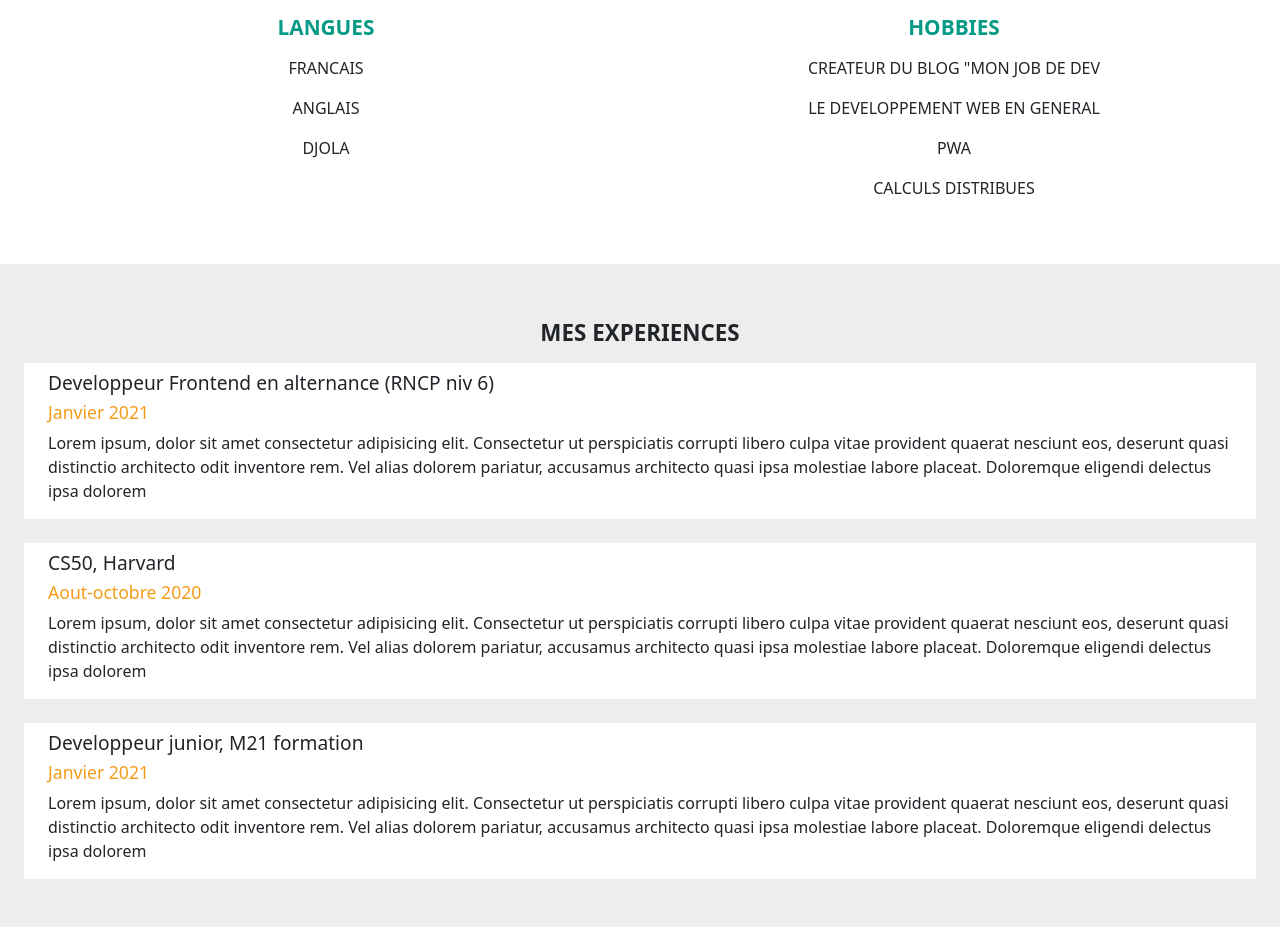
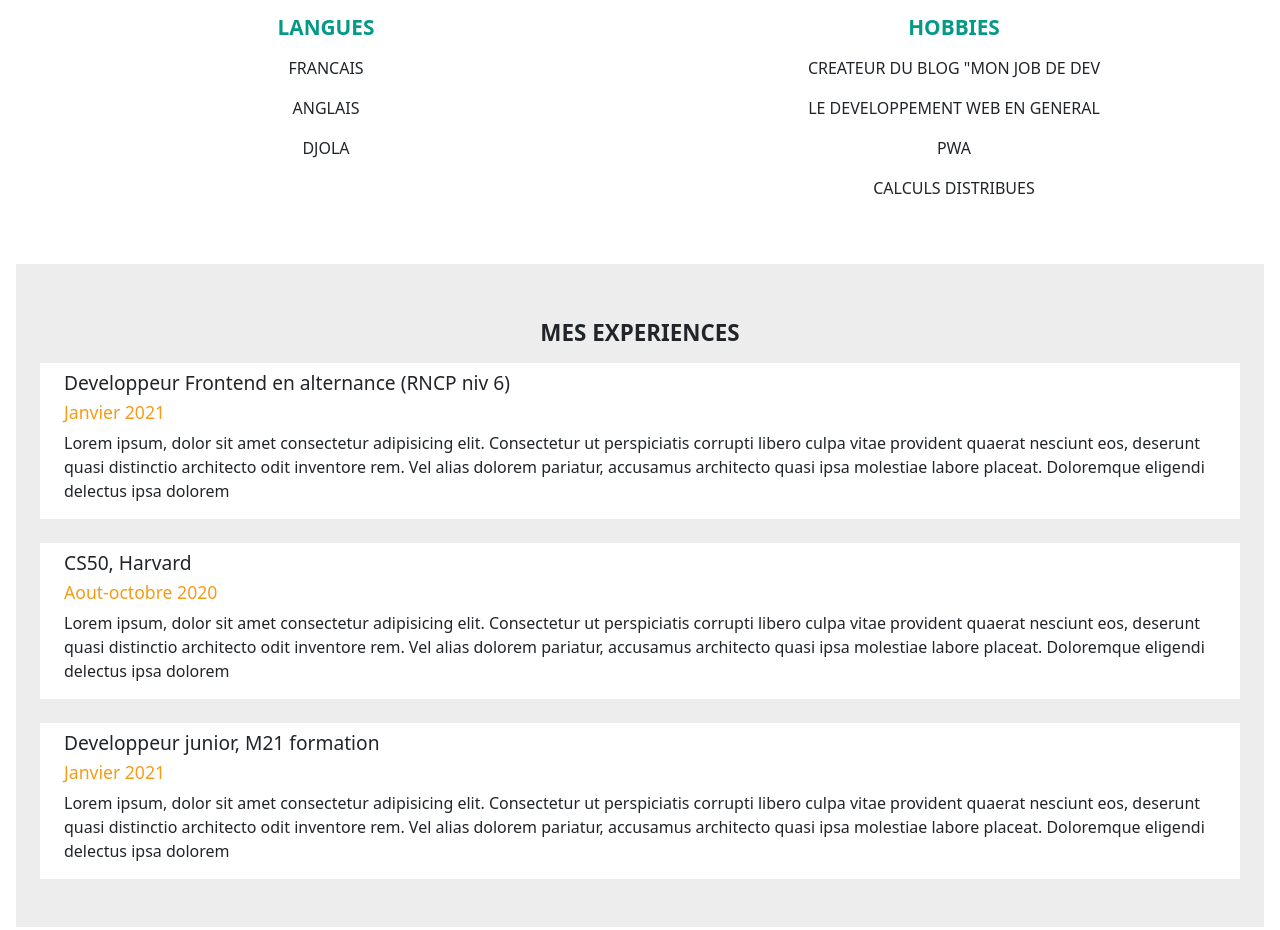
Before and after one commit to Alkaly02/kende-portfolio, a plain HTML site: page index.html in a window 1280 px wide. Shown: the part 2290-3220 px from the top of the page. Drawn offline with nearby package versions, Linux system fonts and the light colour scheme.

Commit message:
Ajout des margin

```diff
--- a/index.html
+++ b/index.html
@@ -280,7 +280,7 @@
 		</section>
 
 		<!-- ========================== Experience section =========================== -->
-		<section id="experiences" class="py-5 px-sm-4 px-3">
+		<section id="experiences" class="py-5 px-sm-4 px-3 mx-3">
 			<h2 class="text-center text-uppercase h2-bold py-2">Mes experiences</h2>
 			<div class="container-fluid">
 				<div class="row gy-4">
```
